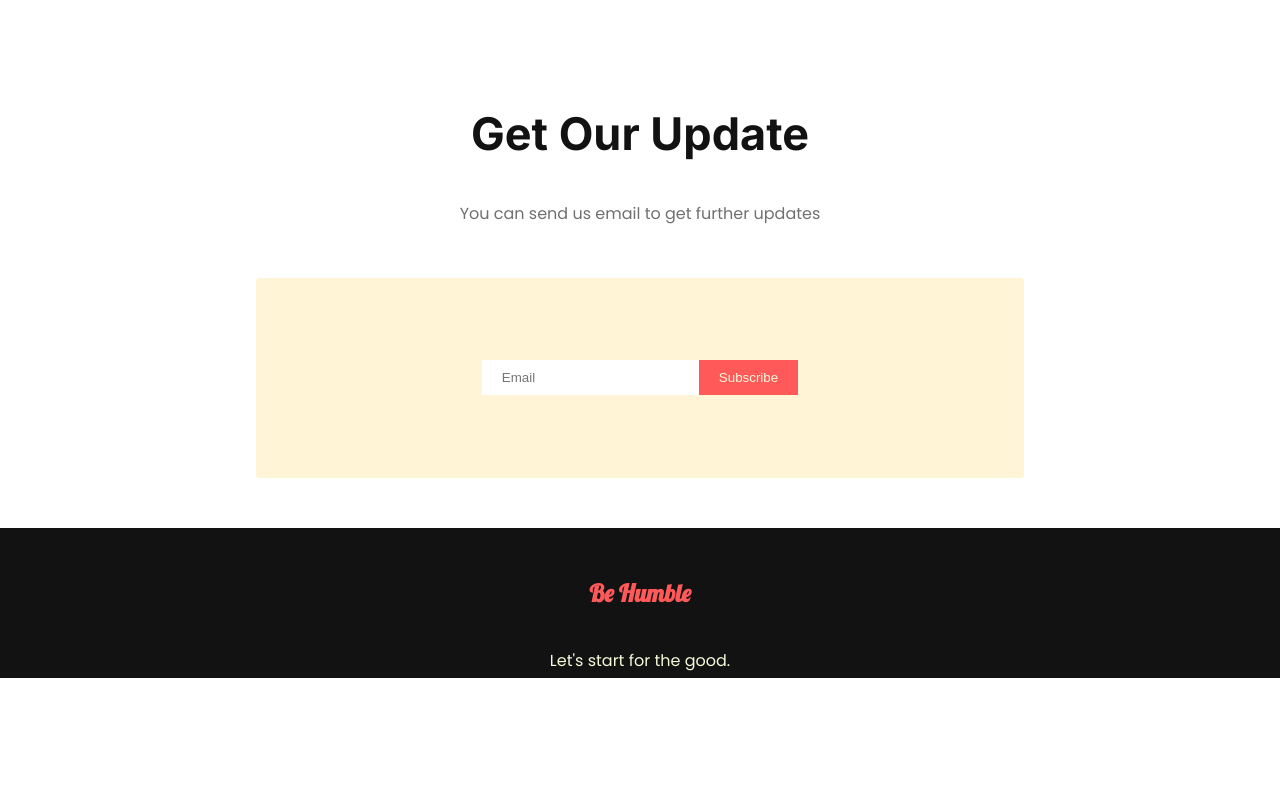
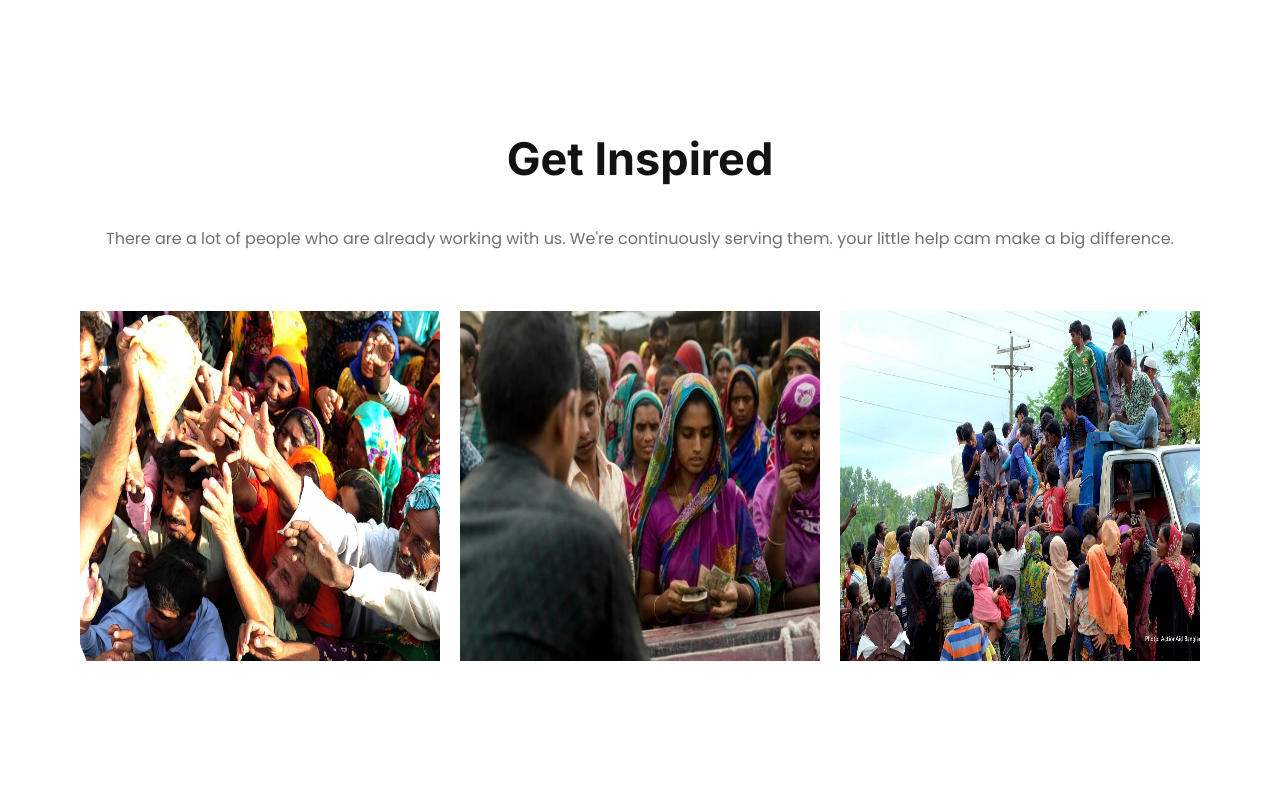
Before and after one commit to Sumaiya-topu/donate-today, a plain HTML site: page index.html in a window 1280 px wide. Shown: the part 3060-3860 px from the top of the page. Before the commit the page ends 3738 px from the top, so only its background shows below. Drawn offline with Linux system fonts and the light colour scheme; a web font is replaced by a local one.

Commit message:
final touch

```diff
--- a/index.html
+++ b/index.html
@@ -100,6 +100,18 @@
     </section>
 
     <section>
+        <div class="inspired">
+            <h1 class="headings">Get Inspired</h1>
+            <p class="text-style">There are a lot of people who are already working with us. We're continuously serving them. your little help cam make a big difference.</p>
+        </div>
+        <div class="container-one">
+            <img src="images/donation0.jpg" alt="" class="image">
+            <img src="images/donation1.jpg" alt="" class="image">
+            <img src="images/donation2.jpg" alt="" class="image">
+        </div>
+    </section>
+
+    <section>
         <div class="middle-positioned-elements" >
             <h1 class="headings">Get Our Update</h1>
             <p class="text-style margin">You can send us email to get further updates</p>
@@ -113,6 +125,7 @@
             </div>
         </div>
     </section>
+
     <footer>
        <h2>Be Humble</h2>
        <p>Let's start for the good.</p>
--- a/style.css
+++ b/style.css
@@ -206,3 +206,14 @@ footer p{
     size: 16px;
     font-family: 'Poppins', sans-serif;
 }
+
+.image{
+    width: 360px;
+    height: 350px;
+    padding: 20px 10px 20px 10px;
+}
+
+.inspired{
+    text-align: center;
+    margin: 200px 0px 40px 0px;
+}
```
Also changed, not shown: images/donation0.jpg (added), images/donation1.jpg (added), images/donation11.jpg (added), images/donation2.jpg (added).
